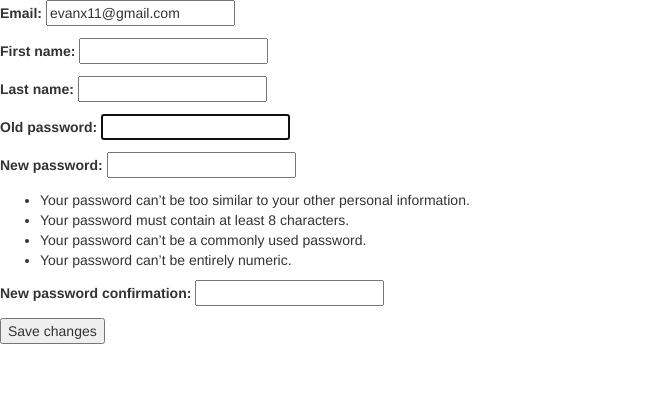
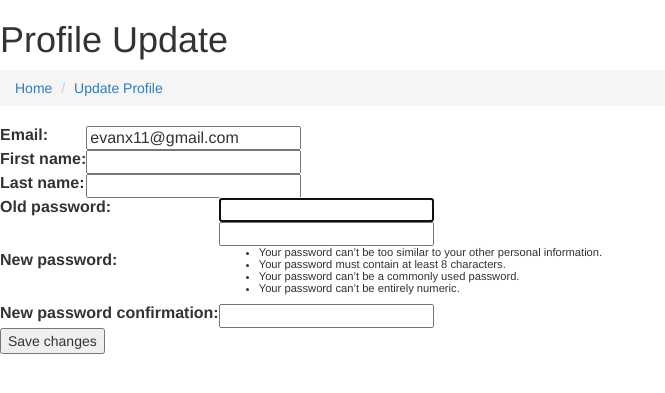
Before and after one commit to evanextreme/healthnet, a Django app: page /profile/ in a window 1280 px wide. Shown: the top 393 px of the page, without its empty margins (0-665 px from the left). Run offline with Django 3.2, Linux system fonts and the light colour scheme; a user stored in the database is signed in; some libraries are stand-ins or nearby versions.

Commit message:
added some more css stuff
git-svn-id: svn+ssh://control.se.rit.edu/home/teams/261/s261-08d/svn/trunk@85 ba42aba2-8e26-4a4c-85cc-ac5429f0f81b

```diff
--- /dev/null
+++ b/HealthNet/static/css/forms.css
@@ -0,0 +1,8 @@
+
+
+
+.helptext {
+    position: relative;
+    font-size: 70%;
+
+}
--- a/HealthNet/templates/profile.html
+++ b/HealthNet/templates/profile.html
@@ -3,13 +3,29 @@
   <meta charset="utf-8" />
   <script src="https://ajax.googleapis.com/ajax/libs/jquery/1.8.3/jquery.min.js"></script>
   <link href="../../static/css/bootstrap.css" rel="stylesheet" type="text/css"/ />
+  <link href="../../static/css/forms.css" rel="stylesheet" type="text/css"/ />
   <script src="../../static/js/bootstrap.js"></script>
 </head>
 
+<div class="content-wrapper">
+    <section class="content-header">
+      <h1>Profile Update</h1>
+      <ol class="breadcrumb">
+        <li><a href="/"><i class="fa fa-dashboard"></i> Home</a></li>
+        <li><a href="#">Update Profile</a></li>
+      </ol>
+    </section>
+    <section class="content">
 
-<form method="post">
-  {% csrf_token %}
-  {{ update_form.as_p }}
-  {{ password_form.as_p }}
-  <button type="submit">Save changes</button>
-</form>
+        <form method="post">
+          {% csrf_token %}
+          <table id='profile_form'>
+              {{ update_form.as_table }}
+          </table>
+          <table id ='password_form'>
+              {{ password_form.as_table }}
+          </table>
+          <button type="submit">Save changes</button>
+        </form>
+    </section>
+</div>
```
Also changed, not shown: HealthNet/templates/appointments/new_appt.html (+4 -22 lines), db.sqlite3.
